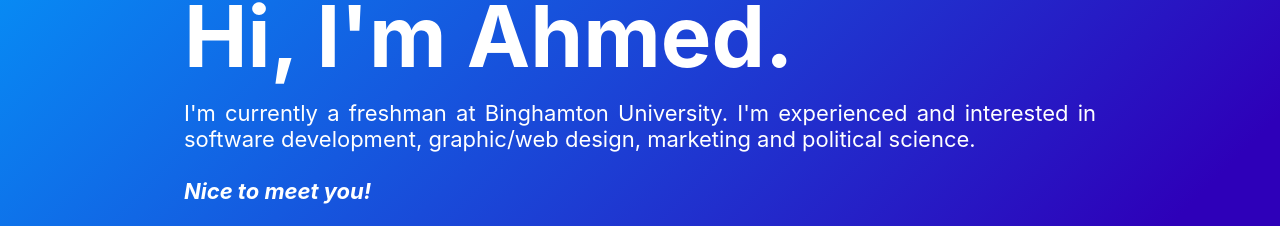
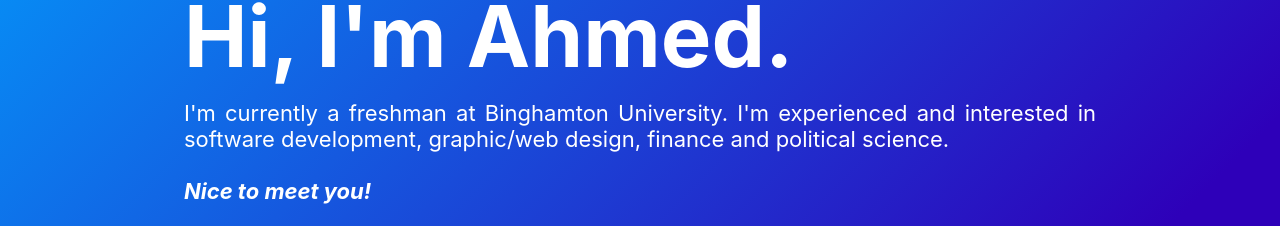
Before and after one commit to ahmedksultan/ahmedksultan.github.io, a plain HTML site: page index.html in a window 1280 px wide. Shown: the part 268-494 px from the top of the page. Drawn offline with nearby package versions, Linux system fonts and the light colour scheme.

Commit message:
updated resume

```diff
--- a/index.html
+++ b/index.html
@@ -27,7 +27,7 @@
                     </div>
                     <div class="text-justify">
                          <span class="desc">
-                              I'm currently a freshman at Binghamton University. I'm experienced and interested in software development, graphic/web design, marketing and political science.
+                              I'm currently a freshman at Binghamton University. I'm experienced and interested in software development, graphic/web design, finance and political science.
                               <br> <br> <b><i>Nice to meet you!</b></i>
                          </span> <br> <br>
                     </div>
```
Also changed, not shown: 1 other file.
